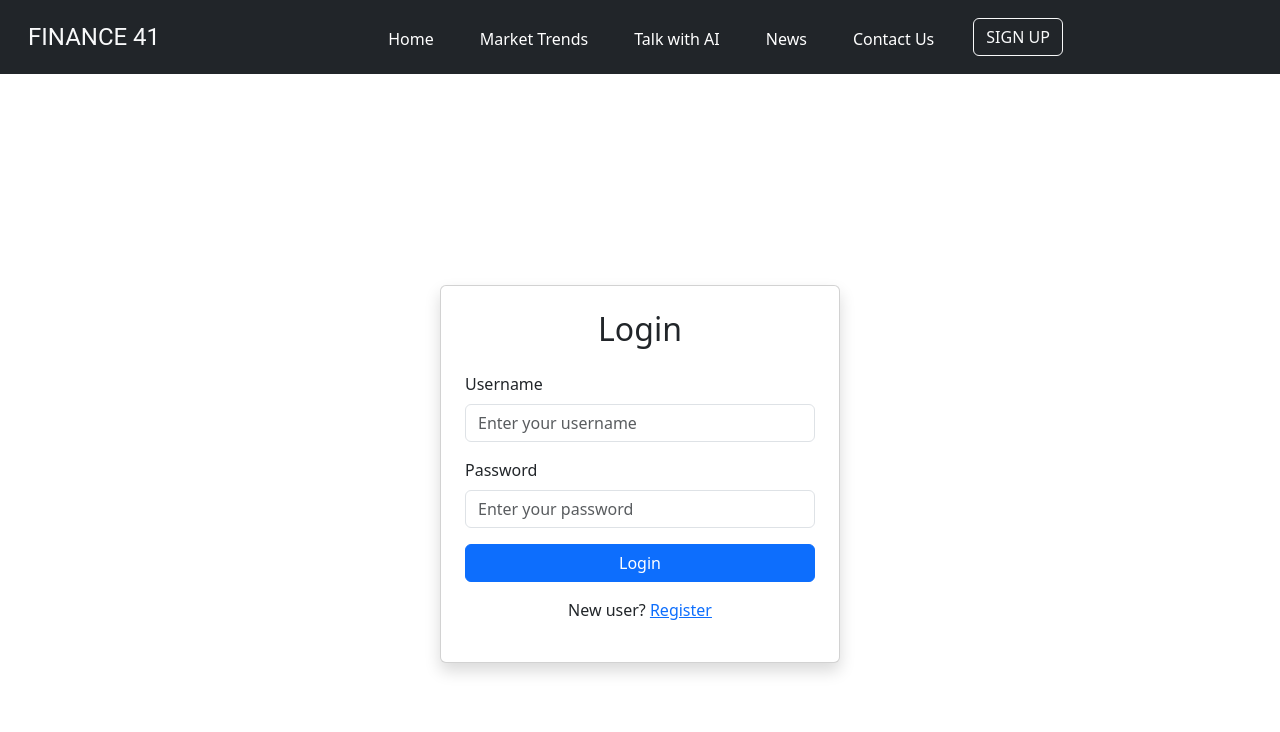
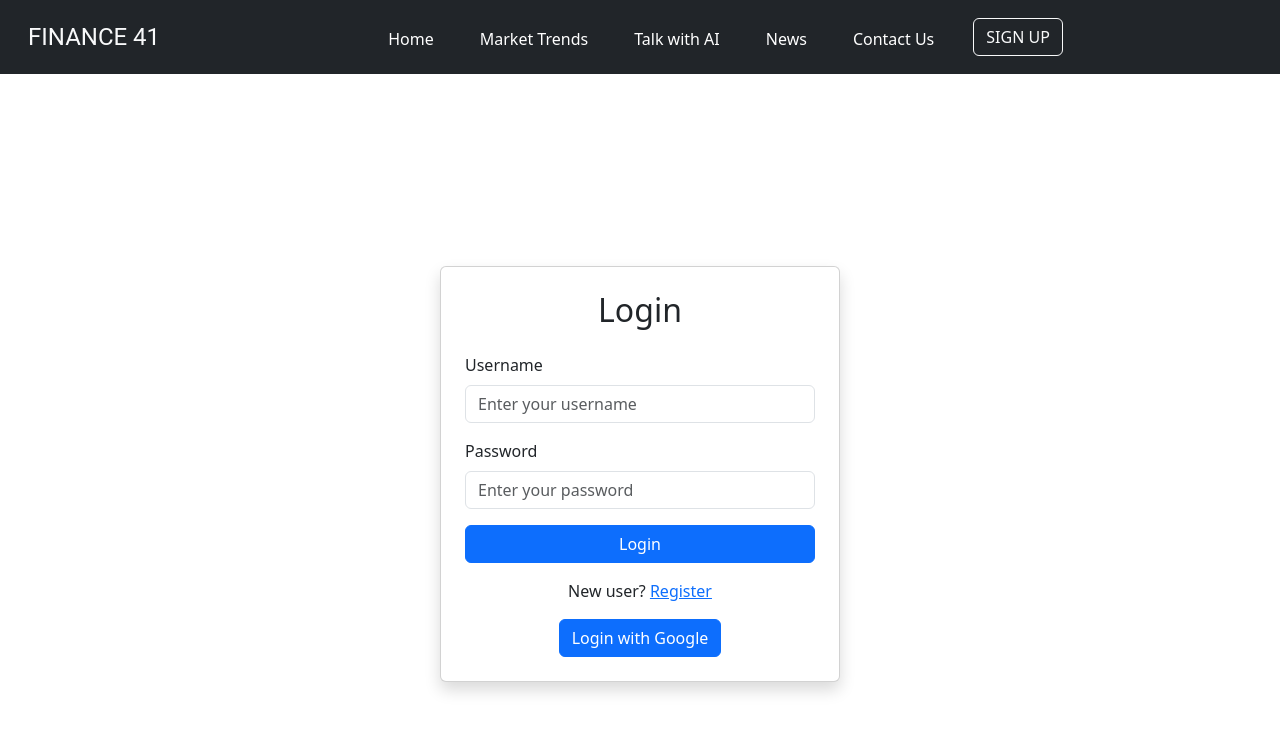
Before and after one commit to sherbinsr/Finance-41, a React (Create React App) app in the folder Frontend/financial-advisor/: page /login in a window 1280 px wide. Shown: the top 732 px of the page. Built offline with nearby package versions, Linux system fonts and the light colour scheme.

Commit message:
Frontend implementation for SSO-Login

```diff
--- a/Frontend/financial-advisor/src/App.js
+++ b/Frontend/financial-advisor/src/App.js
@@ -15,6 +15,7 @@ function App() {
       <Topbar/>
       <Routes>
       <Route path="/" element={<Home/>} />
+      <Route path="/auth" element={<Home/>} />
       <Route path="/chatbot" element={<Chatbot />} />
       <Route path="/register" element={<Register />} />
       <Route path="/login" element={<Login />} />
--- /dev/null
+++ b/Frontend/financial-advisor/src/components/GoogleSSOLogin.jsx
@@ -0,0 +1,19 @@
+import React from 'react';
+
+import { useNavigate } from 'react-router-dom';
+
+function  GoogleSSOLogin() {
+  const navigate = useNavigate();
+  const handleLogin = () => {
+    window.open("http://127.0.0.1:8000/sso-login", "_self");
+
+};
+
+return (
+    <div className='text-center'>
+       <button className='btn btn-primary w-80' onClick={handleLogin}>Login with Google</button>
+    </div>
+);
+}
+
+export default GoogleSSOLogin;
--- a/Frontend/financial-advisor/src/components/Login.jsx
+++ b/Frontend/financial-advisor/src/components/Login.jsx
@@ -1,6 +1,7 @@
 import React, { useState } from 'react';
 import { AuthService } from '../Service/LoginService';
 import { useNavigate, Link } from 'react-router-dom'; // Import Link
+import GoogleSSOLogin from './GoogleSSOLogin';
 
 function Login() {
   const [username, setUsername] = useState('');
@@ -66,6 +67,7 @@ function Login() {
         <p className="text-center mt-3">
           New user? <Link to="/register">Register</Link>
         </p>
+        <GoogleSSOLogin/>
       </div>
     </div>
   );
--- a/Frontend/financial-advisor/src/components/News.jsx
+++ b/Frontend/financial-advisor/src/components/News.jsx
@@ -37,7 +37,7 @@ const News = () => {
   return (
     <Container maxWidth="lg">
       <h2 variant="h2" class="text-center fw-bold text-danger"  component="div" style={{ marginTop: 40, marginBottom: 20 }}>
-        News Section
+        Market News
       </h2>
 
       <Box  sx={{ borderBottom: 1, borderColor: 'divider' }}>
--- a/Frontend/financial-advisor/src/components/Register.jsx
+++ b/Frontend/financial-advisor/src/components/Register.jsx
@@ -16,13 +16,9 @@ const Register = () => {
     try {
       await registerUser(username, email, password); // Use the service
 
-      // Set success message and clear form fields
       setMessage("Registration successful!");
       setAlertType("success");
-
-      // Navigate to /login after successful registration
       navigate('/login');
-
       setUsername("");
       setEmail("");
       setPassword("");
--- a/Frontend/package.json
+++ b/Frontend/package.json
@@ -3,10 +3,13 @@
     "@emotion/react": "^11.13.3",
     "@emotion/styled": "^11.13.0",
     "@mui/material": "^6.1.4",
+    "@react-oauth/google": "^0.12.1",
     "bootstrap": "^5.3.3",
     "dotenv": "^16.4.5",
     "emailjs-com": "^3.2.0",
     "lucide-react": "^0.453.0",
-    "os-browserify": "^0.3.0"
+    "os-browserify": "^0.3.0",
+    "react": "^18.3.1",
+    "react-dom": "^18.3.1"
   }
 }
```
Also changed, not shown: Frontend/financial-advisor/src/components/chatbot.jsx (line endings or trailing spaces), 1 other file (tests, documents, lock files or other folders).
